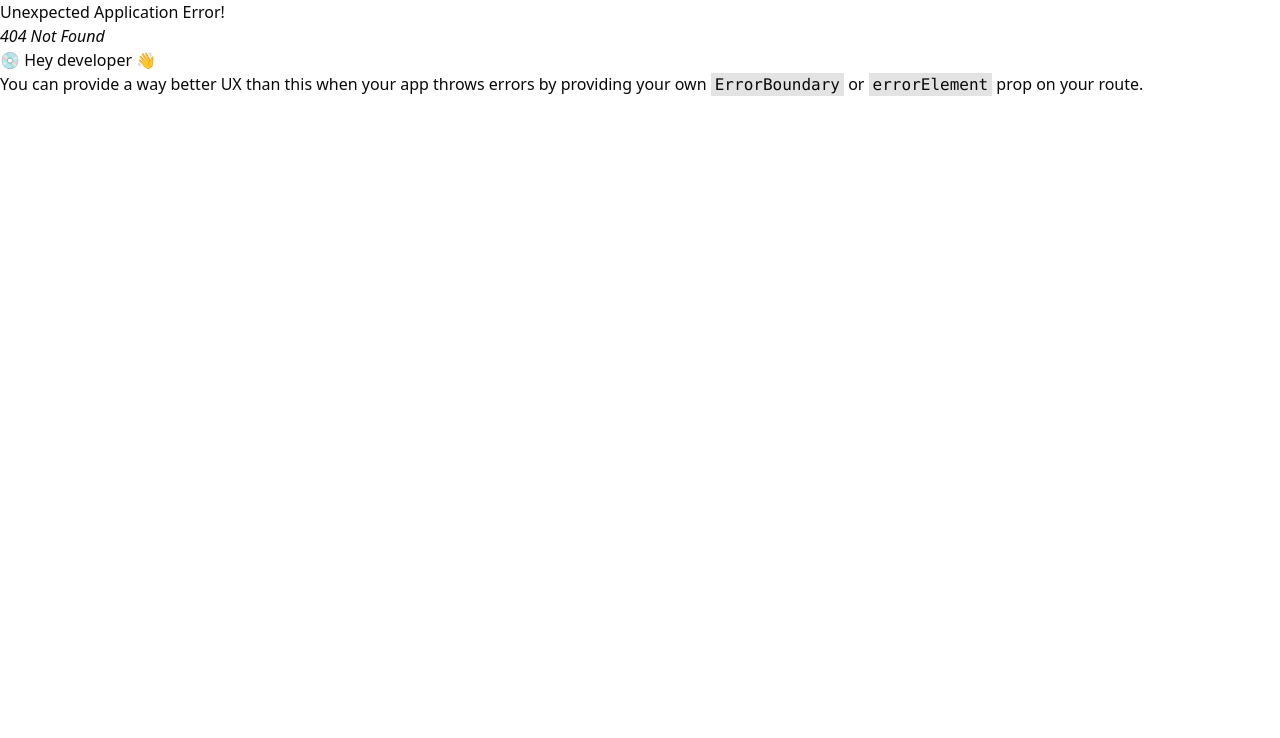
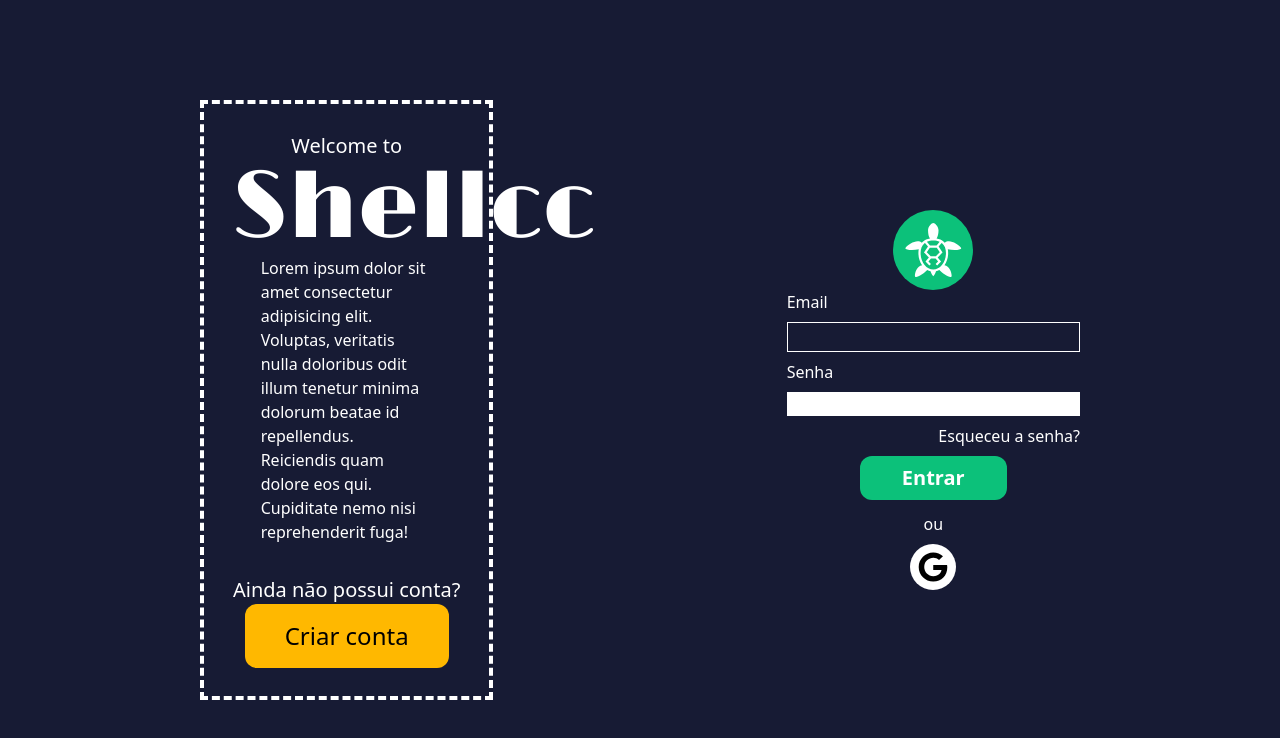
Before and after one commit to GitArthurMarchetti/shellcc, a React (Vite) app: page /login in a window 1280 px wide. Before the commit this address had no page. Shown: the top 738 px of the page. Built offline with nearby package versions, Linux system fonts and the light colour scheme.

Commit message:
atualizadno

```diff
--- a/src/App.css
+++ b/src/App.css
@@ -85,8 +85,13 @@
 }
 
 .borderDashed {
-  border: dashed white 0.1em;
+  border: dashed white 2px;
 
+}
+
+.borda-input {
+  border: 1px solid white;
+  padding: 2px;
 }
 
 .bgimg {
@@ -102,11 +107,12 @@
   right: 0;
   bottom: 0;
   background-image: url('./assets/img/graficos.png');
+  background-size: contain;
+  background-position: bottom;
   background-repeat: no-repeat;
-  background-size: 100%;
-  height: 90%;
-  filter: blur(8px);
-  -webkit-filter: blur(8px);
+  height: 100%;
+  filter: blur(5px);
+  -webkit-filter: blur(5px);
   z-index: 0;
 }
 
@@ -119,8 +125,8 @@
   background-image: url('./assets/img/graficos.png');
   background-repeat: no-repeat;
   background-size: cover;
-  filter: blur(8px);
-  -webkit-filter: blur(8px);
+  filter: blur(100px);
+  -webkit-filter: blur(100px);
   z-index: 0;
 }
 
@@ -130,6 +136,9 @@
   z-index: 1;
 }
 
+.bordaa {
+  border: 1px solid blue;
+}
 
 
 * {
--- a/src/App.tsx
+++ b/src/App.tsx
@@ -1,6 +1,7 @@
 // IMPORTAÇÕES
 import { createBrowserRouter } from "react-router-dom"
 import Home from "./pages/home"
+import { Login } from "./pages/login"
 
 // ROTAS
 const router = createBrowserRouter([
@@ -8,6 +9,10 @@ const router = createBrowserRouter([
     path: '/',
     element: <Home />,
   },
+  {
+    path: '/login',
+    element: <Login />,
+  },
 
 ])
 
--- a/src/pages/home.tsx
+++ b/src/pages/home.tsx
@@ -4,6 +4,7 @@ import { Button } from "../components/ui/button"
 import tartaruga from '../assets/img/logo-amarelo.png'
 import tartarugaVerde from '../assets/img/logo-verde.png'
 import tartarugaVermelha from '../assets/img/logo-vermeia.png'
+import { MdMailOutline } from "react-icons/md"
 
 
 export default function Home() {
@@ -37,7 +38,7 @@ export default function Home() {
                 </nav>
             </header>
             <main className="w-full h-full bg-bgColor text-primaryColor">
-                <section className="bgimg py-10">
+                <section className="bgimg pt-10">
                     <img src="" alt="" />
 
                     <div className="m-auto pb-32 text-center">
@@ -66,8 +67,8 @@ export default function Home() {
                         </Button>
 
                     </div>
+                    <svg xmlns="http://www.w3.org/2000/svg" className="z-10 relative" viewBox="0 0 1440 320"><path fill="#0e1125" fill-opacity="1" d="M0,128L60,144C120,160,240,192,360,181.3C480,171,600,117,720,96C840,75,960,85,1080,117.3C1200,149,1320,203,1380,229.3L1440,256L1440,320L1380,320C1320,320,1200,320,1080,320C960,320,840,320,720,320C600,320,480,320,360,320C240,320,120,320,60,320L0,320Z"></path></svg>
                 </section>
-                <svg xmlns="http://www.w3.org/2000/svg" viewBox="0 0 1440 320"><path fill="#0e1125" fill-opacity="1" d="M0,128L60,144C120,160,240,192,360,181.3C480,171,600,117,720,96C840,75,960,85,1080,117.3C1200,149,1320,203,1380,229.3L1440,256L1440,320L1380,320C1320,320,1200,320,1080,320C960,320,840,320,720,320C600,320,480,320,360,320C240,320,120,320,60,320L0,320Z"></path></svg>
                 <section className="bg-[#0e1125] flex flex-row justify-around text-2xl fonthome align-middle items-center">
                     <div className="w-1/3">
                         <p className="text-3xl font-bold underline">
@@ -107,7 +108,7 @@ export default function Home() {
                             Sobre a Shellcc
                         </p>
                         <p>
-                            O Shellcc oferece uma solução eficiente para acompanhar e otimizar os ativos da sua empresa. Com nosso sistema, você pode registrar e monitorar todos os ativos, desde equipamentos até propriedades, mantendo um inventário organizado e atualizado. Além disso, fornecemos insights sobre a depreciação ao longo do tempo, permitindo que você tome decisões informadas sobre manutenção, substituição ou venda. Se precisar de suporte ou tiver alguma dúvida, estamos à disposição para ajudar!
+                            A Shellcc oferece uma solução eficiente para acompanhar e otimizar os ativos da sua empresa. Com nosso sistema, você pode registrar e monitorar todos os ativos, desde equipamentos até propriedades, mantendo um inventário organizado e atualizado. Além disso, fornecemos insights sobre a depreciação ao longo do tempo, permitindo que você tome decisões informadas sobre manutenção, substituição ou venda. Se precisar de suporte ou tiver alguma dúvida, estamos à disposição para ajudar!
                         </p>
                     </div>
                     <div>
@@ -121,19 +122,29 @@ export default function Home() {
 
 
             </main >
-            <footer className="bg-black w-full h-full text-primaryColor">
+            <footer className="bg-black w-full h-full py-6 text-primaryColor">
                 <section className="flex flex-row w-11/12  m-auto justify-around">
                     <div>
-                        <h2>
-                            Shellc
+                        <div className="text-center mb-4">
+                            <h2 className="fontTitle text-7xl">
+                                Shellcc
                             </h2>
                             <p>
                                 Agradecemos por nos dar uma chance!
                             </p>
-                        <p>
+                        </div>
+                        <div className="gap-2 flex flex-col">
+                            <p className="text-xl font-bold">
                                 Nossos contatos pessoais:
                             </p>
-                        <p>
+                            <p className="underline flex  decoration-primaryColor decoration-2  items-center gap-2">
+                                eduardo_borges@infointelligence.com.br <MdMailOutline />
+                            </p>
+                            <p className="underline flex  decoration-primaryColor decoration-2 items-center gap-2">
+                                avinhasmarchetti@gmail.com <MdMailOutline />
+                            </p>
+                        </div>
+                        {/* <p>
                             exemplo@gmail.com
                         </p>
                         <p>
@@ -144,23 +155,17 @@ export default function Home() {
                         </p>
                         <p>
                             exemplo@gmail.com
-                        </p>
-                        <p>
-                            exemplo@gmail.com
-                        </p>
-                        <p>
-                            exemplo@gmail.com
-                        </p>
+                        </p> */}
                     </div>
                     <div className="flex flex-col">
-                        <p>
+                        <p className="text-center text-xl fonthome font-bold">
                             Entrar em contato
                         </p>
-                        <form className="flex flex-col" action="https://formsubmit.co/duduborges333969@gmail.com" method="POST">
-                            <input type="text" name="name" required />
-                            <input type="email" name="email" required />
-                            <textarea name="message" required />
-                            <button type="submit">Send</button>
+                        <form className="flex gap-2 flex-col" action="https://formsubmit.co/duduborges333969@gmail.com" method="POST">
+                            <input className="h-10 rounded-sm  focus:scale-105 transition-all duration-500 focus:outline-none  bordaa focus:border-cyan-300 px-2" type="text" name="name" required placeholder="Informe seu nome" />
+                            <input type="email" className="h-10 rounded-sm  focus:scale-105 transition-all bordaa focus:border-cyan-300 duration-500 focus:outline-none border border-red-500 px-2" name="email" required placeholder="Informe seu email" />
+                            <textarea className="h-24 rounded-sm  focus:scale-105 transition-all duration-500 bordaa focus:border-cyan-300 focus:outline-none border border-red-500 p-2 mb-2 resize-none" name="message" required placeholder="Deixe seu recado" />
+                            <button type="submit" className="bg-bgColor py-2 rounded-sm w-3/4 m-auto fonthome">Enviar</button>
                         </form>
                     </div>
                 </section>
--- a/src/pages/login.tsx
+++ b/src/pages/login.tsx
@@ -0,0 +1,54 @@
+import { FaGoogle } from "react-icons/fa"
+import { GiTurtle } from "react-icons/gi"
+
+function Login() {
+    return (
+        <>
+            <main className="bg-bgColor h-[100vh] text-primaryColor">
+                <section className="flex w-11/12 m-auto justify-center items-center h-full">
+                    <div className="flex border-dashed flex-col text-center justify-between p-7 h-3/4 border-4 w-1/4 m-auto">
+                        <div className="flex flex-col">
+                            <p className="text-xl">
+                                Welcome to
+                            </p>
+                            <h1 className="fontTitle text-8xl">
+                                Shellcc
+                            </h1>
+                            <p className="w-3/4 m-auto text-left">
+                                Lorem ipsum dolor sit amet consectetur adipisicing elit. Voluptas, veritatis nulla doloribus odit illum tenetur minima dolorum beatae id repellendus. Reiciendis quam dolore eos qui. Cupiditate nemo nisi reprehenderit fuga!
+                            </p>
+                        </div>
+                        <div>
+                            <p className="text-xl">Ainda não possui conta?</p>
+                            <button className="text-2xl bg-[#FFB800] p-4 rounded-xl px-10 text-black">Criar conta</button>
+                        </div>
+                    </div>
+                    <div className="w-1/4 m-auto flex flex-col justify-center">
+                        <div className="bg-[#0CC17A] w-20 m-auto flex justify-center h-20 items-center rounded-full ">
+                            <GiTurtle size={60} />
+                        </div>
+                        <div className="flex flex-col">
+                            <form action="" className="flex flex-col gap-2">
+                                <label htmlFor="">Email</label>
+                                <input className="bg-transparent  borda-input" type="text" />
+                                <label htmlFor="">Senha</label>
+                                <input type="password" />
+                                <p className="text-right">Esqueceu a senha?</p>
+                                <button className="bg-[#0CC17A] w-1/2 text-xl py-2 font-bold rounded-xl m-auto">Entrar</button>
+                            </form>
+                            <div className="flex flex-col justify-center items-center mt-3 gap-2">
+                                <p>
+                                    ou
+                                </p>
+                                <div className="bg-primaryColor p-2 rounded-full">
+                                    <FaGoogle size={30} color="black" />
+                                </div>
+                            </div>
+                        </div>
+                    </div>
+                </section>
+            </main>
+        </>
+    )
+}
+export { Login }
```
Lines whose indentation alone changed are shown as unchanged.
